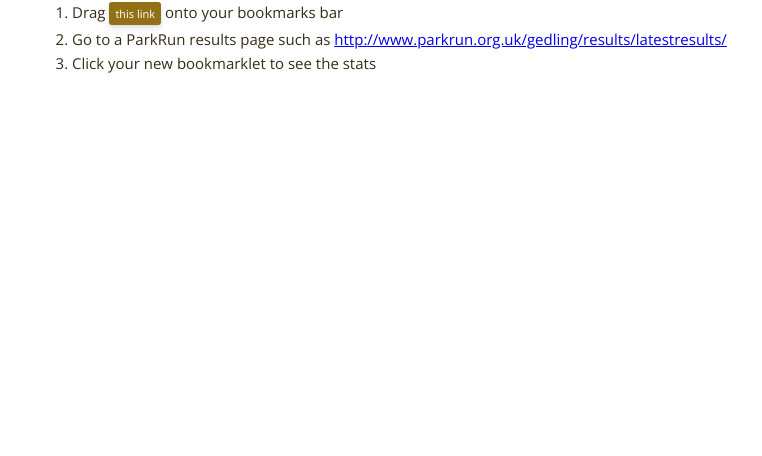
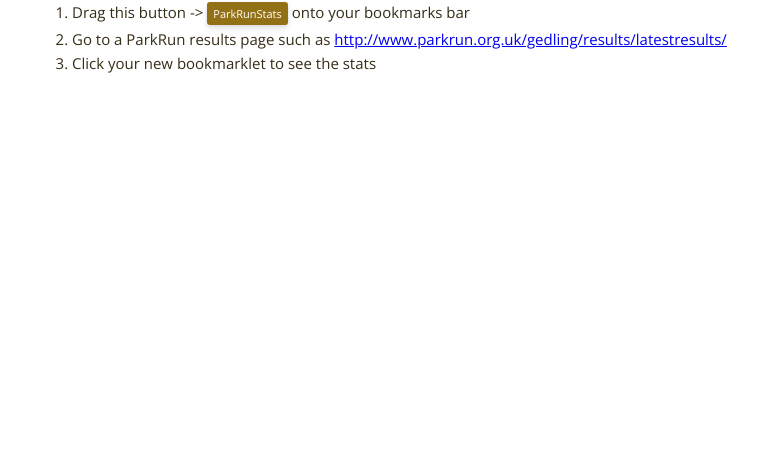
Before and after one commit to petemckee/ParkrunResultsBookmarklet, a plain HTML site: page index.htm in a window 1280 px wide. Shown: the part 344-800 px from the top of the page, without its empty margins (0-762 px from the left). Drawn offline with nearby package versions, Linux system fonts and the light colour scheme.

Commit message:
Give bookmarklet a proper name

```diff
--- a/index.htm
+++ b/index.htm
@@ -55,7 +55,7 @@
             </ul>
             <header><h2>Installation</h2></header>
             <ol>
-                <li>Drag <a href="javascript:(function(){var jsCode = document.createElement('script');jsCode.setAttribute('src', 'http://petemckee.github.io/ParkrunResultsBookmarklet/resultsStatsBookmarklet.js');document.body.appendChild(jsCode);}());" class="bmLink">this link</a> onto your bookmarks bar</li>
+                <li>Drag this button -> <a href="javascript:(function(){var jsCode = document.createElement('script');jsCode.setAttribute('src', 'http://petemckee.github.io/ParkrunResultsBookmarklet/resultsStatsBookmarklet.js');document.body.appendChild(jsCode);}());" class="bmLink">ParkRunStats</a> onto your bookmarks bar</li>
                 <li>Go to a ParkRun results page such as <a href="http://www.parkrun.org.uk/gedling/results/latestresults/" target="_blank">http://www.parkrun.org.uk/gedling/results/latestresults/</a></li>
                 <li>Click your new bookmarklet to see the stats</li>
             </ol>
```
